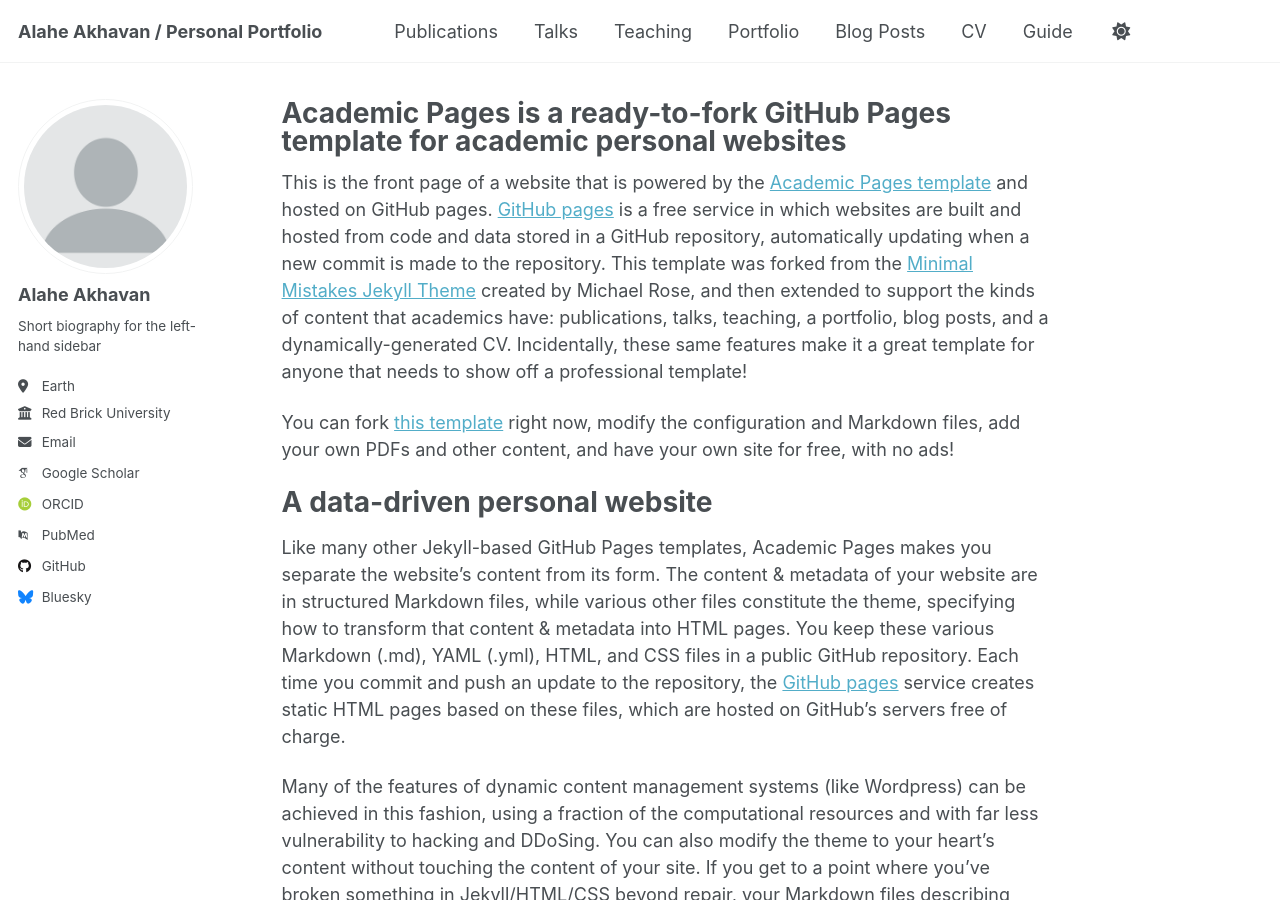
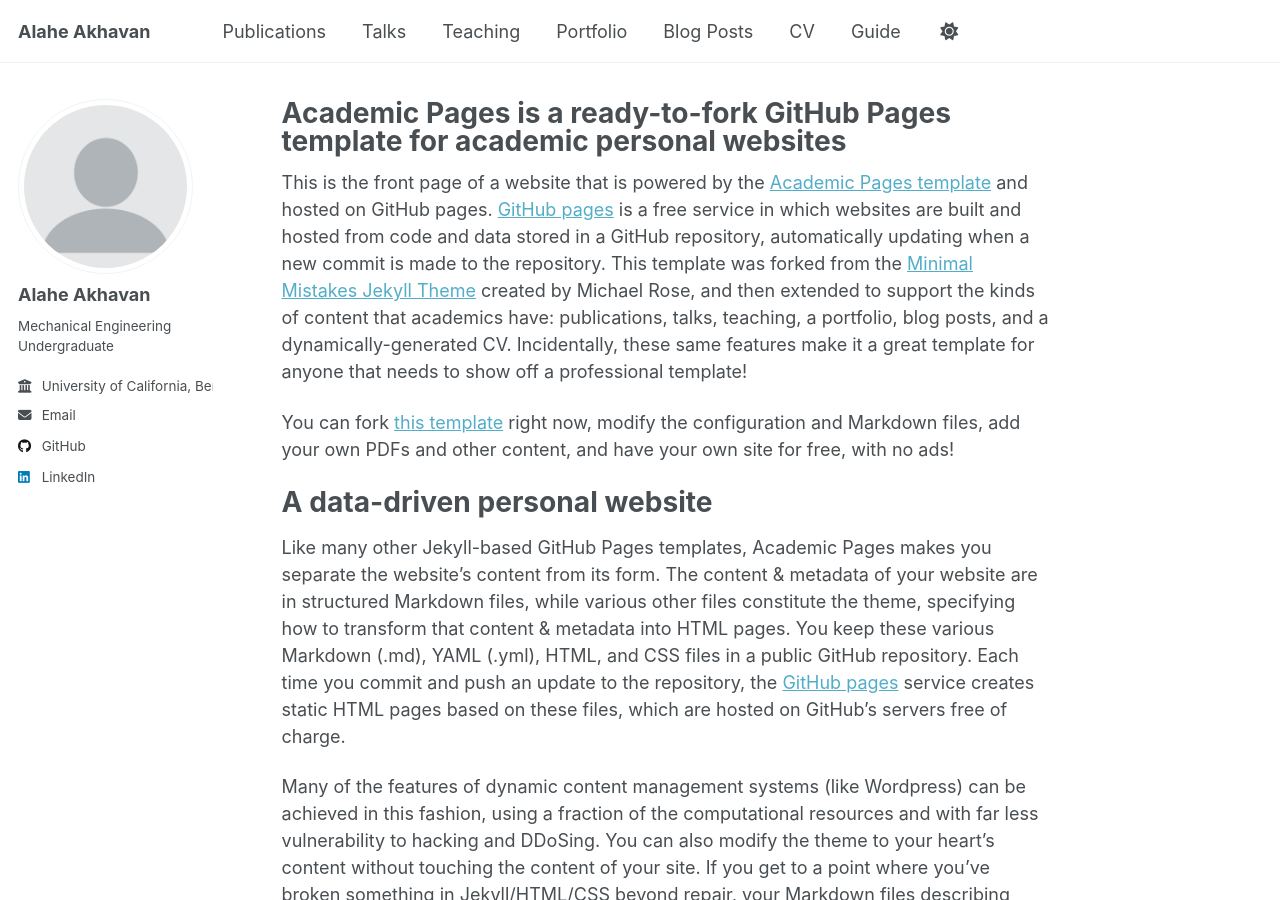
Before and after one commit to Akhavana/akhavana.github.io, a Jekyll site: the page built from _pages/about.md, in a window 1280 px wide and 900 px high. Built offline with Jekyll 4.4.1, drawn with Linux system fonts in a browser that asks for light colours; some web fonts are replaced; a script that is not in the unit is left out.

Commit message:
Update _config.yml

```diff
--- a/_config.yml
+++ b/_config.yml
@@ -9,7 +9,7 @@
 # Basic Site Settings
 locale                   : "en-US"
 site_theme               : "default" # Currently available options are "default", "air"
-title                    : "Alahe Akhavan / Personal Portfolio"
+title                    : "Alahe Akhavan"
 title_separator          : "-"
 name                     : &name "Alahe Akhavan"
 description              : &description "personal description"
@@ -25,21 +25,19 @@ author:
   avatar           : "profile.png"
   name             : "Alahe Akhavan"
   pronouns         : # example: "she/her"
-  bio              : "Short biography for the left-hand sidebar"
-  location         : "Earth"
-  employer         : "Red Brick University"
+  bio              : "Mechanical Engineering Undergraduate"
+  employer         : "University of California, Berkely"
   uri              : # URL
   email            : "alaheakhavan@berkeley.edu"
 
   # Academic websites
   academia         : # URL
   arxiv            : # URL - Update with the correct link to your profile
-  googlescholar    : "https://scholar.google.com/citations?user=PS_CX0AAAAAJ"
   inspire-hep      : # URL
   impactstory      : # URL
-  orcid            : "http://orcid.org/yourorcidurl"
+  orcid            : #url
   semantic         : # URL
-  pubmed           : "https://www.ncbi.nlm.nih.gov/pubmed/?term=john+snow"
+  pubmed           : #URL
   researchgate     : # URL
   scopus           : # URL
 
@@ -47,13 +45,13 @@ author:
   bitbucket        : # Username - Update with your username on the site
   codepen          : # Username
   dribbble         : # Username
-  github           : "academicpages"
+  github           : "https://github.com/Akhavana?tab=repositories"
   kaggle           : # Username
   stackoverflow    : # User number or user number and name (i.e., use "1" or "1/jeff-atwood")
 
   # Social media
   artstation       : # Username
-  bluesky          : "bsky.app" # Replace this with you Bluesky username
+  bluesky          :  # Replace this with you Bluesky username
   facebook         : # Username
   flickr           : # Username
   foursquare       : # Username
@@ -62,7 +60,7 @@ author:
   keybase          : # Username
   instagram        : # Username
   lastfm           : # Username
-  linkedin         : # Username
+  linkedin         : "www.linkedin.com/in/alaheakhavan"
   mastodon         : # URL
   medium           : # URL
   pinterest        : # Username
```
